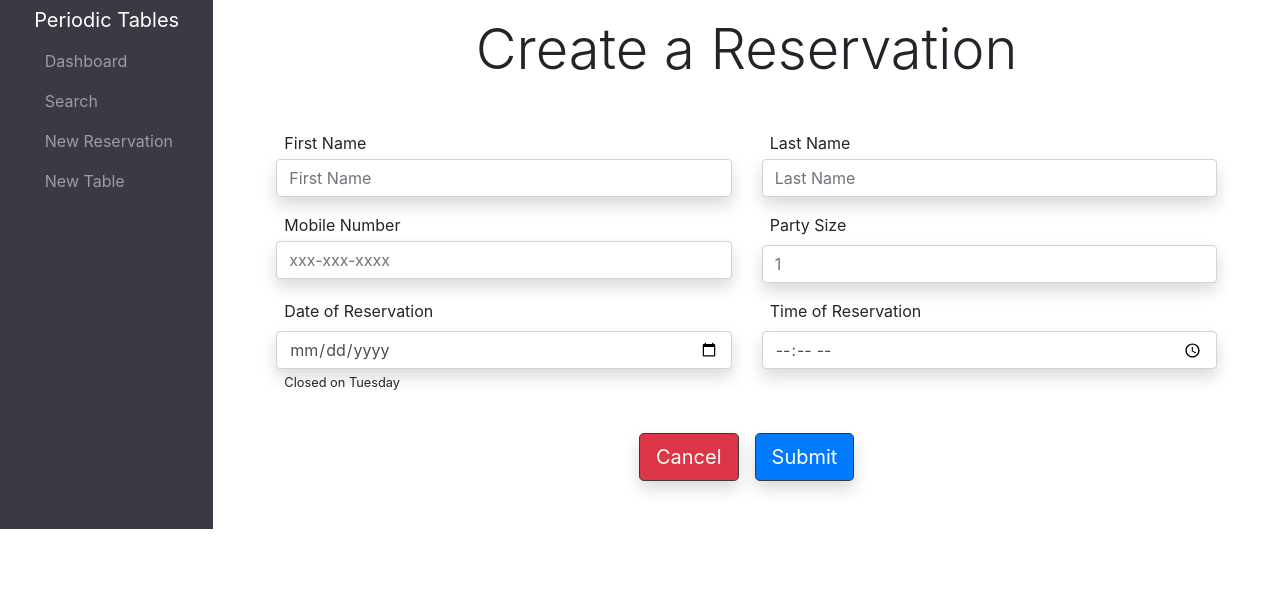
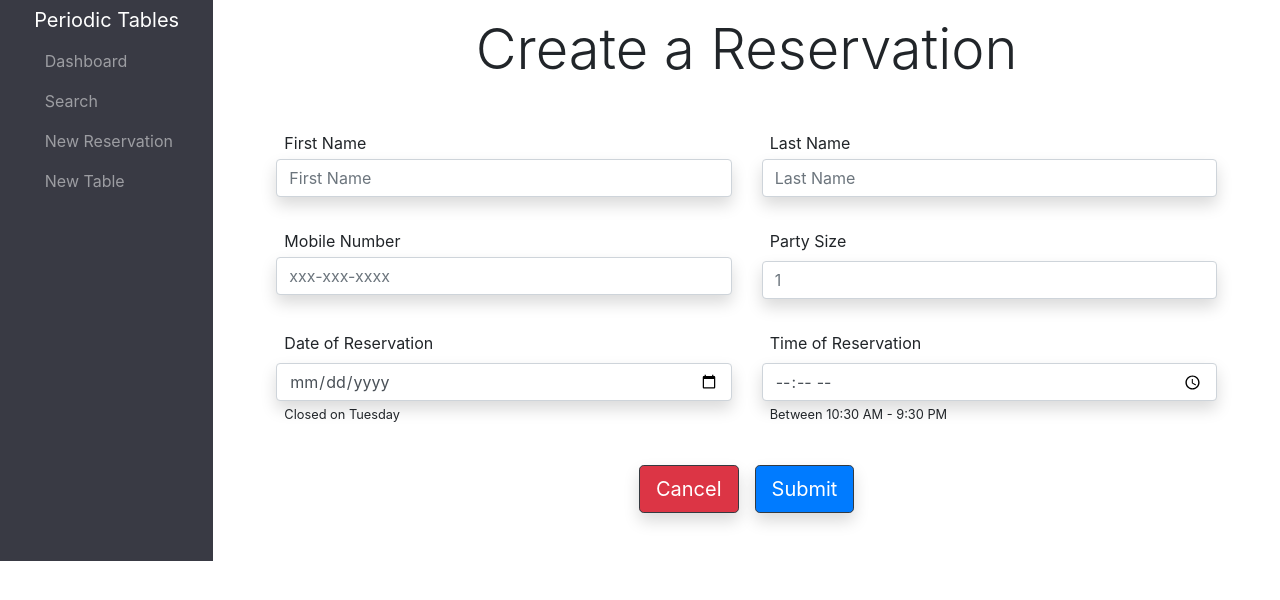
Before and after one commit to chrxtopher/Periodic-Tables, a React (Create React App) app in the folder front-end/: page /reservations/new in a window 1280 px wide. Shown: the top 600 px of the page. Built offline with nearby package versions, Linux system fonts and the light colour scheme; no server answers; a web font is replaced by a local one.

Commit message:
Displays a card when there are no reservations to be displayed

```diff
--- /dev/null
+++ b/front-end/src/reservations/NoReservations.jsx
@@ -0,0 +1,14 @@
+import React from "react";
+
+function NoReservations() {
+  return (
+    <div className="card bg-light border-dark m-4 shadow">
+      <div className="card-body">
+        <h4 className="card-title text-center">No Reservations For This Date</h4>
+        <p className="card-text text-center">Use the navigation side-bar to create a new reservation.</p>
+      </div>
+    </div>
+  )
+}
+
+export default NoReservations;
--- a/front-end/src/reservations/ReservationsForm.jsx
+++ b/front-end/src/reservations/ReservationsForm.jsx
@@ -46,7 +46,7 @@ function ReservationForm() {
      <ErrorAlert error={error}/>
     <form onSubmit={handleSubmit} className="m-5">
       <div>
-        <div className="row">
+        <div className="row mb-3">
           <div className="col mb-3">
             <label className="ml-2 mb-1" htmlFor="firstName">
               First Name
@@ -74,7 +74,7 @@ function ReservationForm() {
             />
           </div>
         </div>
-        <div className="row">
+        <div className="row mb-3">
           <div className="col mb-3">
             <label className="ml-2 mb-1" htmlFor="mobileNumber">
               Mobile Number
@@ -101,7 +101,7 @@ function ReservationForm() {
             />
           </div>
         </div>
-        <div className="row">
+        <div className="row mb-3">
           <div className="col mb-3">
             <label className="ml-2" htmlFor="reservationDate">
               Date of Reservation
@@ -113,7 +113,7 @@ function ReservationForm() {
               onChange={handleChange}
               required
             />
-            <small className="ml-2">Closed on Tuesday</small>
+            <small className="m-2">Closed on Tuesday</small>
           </div>
           <div className="col mb-3">
             <label className="ml-2" htmlFor="reservationTime">
@@ -126,6 +126,7 @@ function ReservationForm() {
               onChange={handleChange}
               required
             />
+            <small className="m-2">Between 10:30 AM - 9:30 PM</small>
           </div>
         </div>
       </div>
--- a/front-end/src/reservations/ReservationsList.jsx
+++ b/front-end/src/reservations/ReservationsList.jsx
@@ -1,11 +1,10 @@
 import React from "react";
+import NoReservations from "./NoReservations";
 
 function ReservationsList({ reservations = [], noDisplayMessage, display = false }) {
   if (display === true) {
       if (reservations.length === 0) {
-      return (
-        <h4>{noDisplayMessage}</h4>
-      )
+      return <NoReservations />
     } else {
         return reservations.map((reservation) => {
         return (
```
Lines whose indentation alone changed are shown as unchanged.
